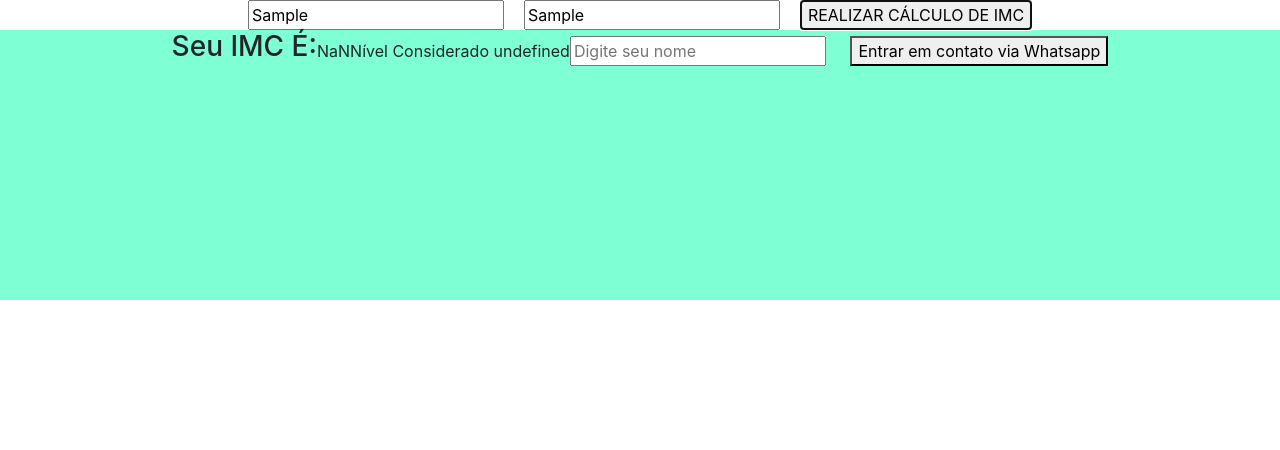
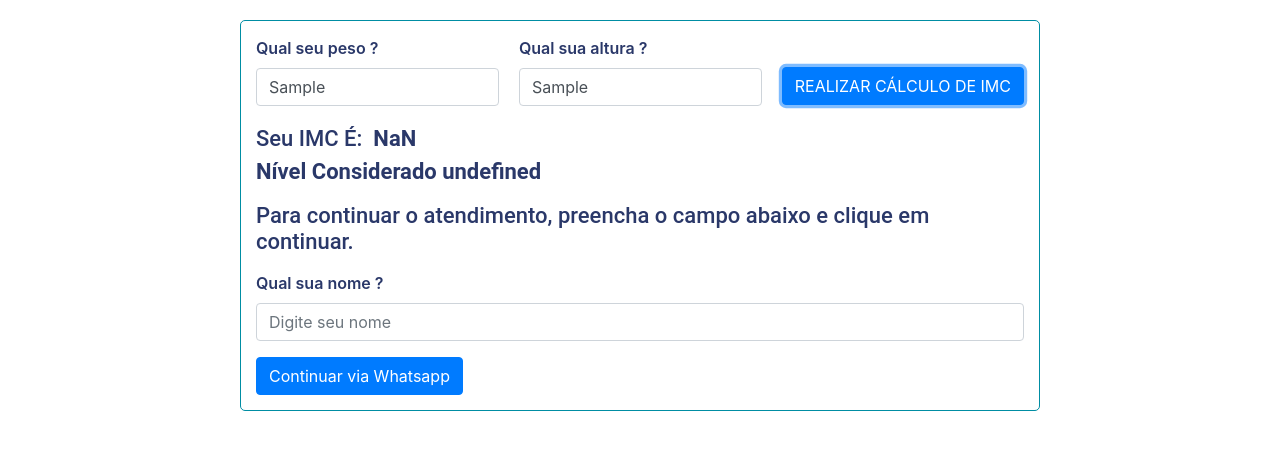
Before and after one commit to emersonlsg10/IMC_Calculator, a plain HTML site: page index.html in a window 1280 px wide. Both pictures are taken after typing "Sample", "Sample" into the empty fields and a click on the button "REALIZAR CÁLCULO DE IMC". Drawn offline with nearby package versions, Linux system fonts and the light colour scheme.

Commit message:
Fix: estilo da calculadora

```diff
--- a/index.html
+++ b/index.html
@@ -11,11 +11,24 @@
       integrity="sha384-MCw98/SFnGE8fJT3GXwEOngsV7Zt27NXFoaoApmYm81iuXoPkFOJwJ8ERdknLPMO"
       crossorigin="anonymous"
     />
+  </head>
+  <body class="body_temp">
     <style>
-      .container_local {
+      .body_temp {
         width: 100%;
-        height: 300px;
-        background-color: aquamarine;
+        display: flex;
+        justify-content: center;
+      }
+
+      .imc_container_local {
+        margin-top: 20px;
+        padding: 15px;
+        height: auto;
+        max-width: 800px;
+        border-width: 1px;
+        border-color: #008da3;
+        border-style: solid;
+        border-radius: 5px;
       }
 
       .form_calculator {
@@ -33,49 +46,125 @@
       .imc_result_container {
         display: none;
         width: 100%;
-        align-items: center;
-        justify-content: center;
+        flex-direction: column;
       }
 
       .container_calculator_contact {
         display: block;
       }
+
+      .button_imc_container {
+        margin-top: 14px;
+      }
+
+      .imc_result_box_1 {
+        display: flex;
+        align-items: center;
+      }
+
+      .imc_title {
+        color: #2a3869;
+        font-family: "Roboto";
+        font-size: 22px;
+        font-weight: 500;
+      }
+
+      #imc_result_value {
+        color: #2a3869;
+        font-family: "Roboto";
+        font-size: 22px;
+        font-weight: 700;
+      }
+
+      #imc_result_text {
+        color: #2a3869;
+        font-family: "Roboto";
+        font-size: 22px;
+        font-weight: 700;
+      }
+
+      .text_enter_your_name {
+        margin-top: 15px;
+        margin-bottom: 15px;
+        color: #2a3869;
+        font-family: "Roboto";
+        font-size: 22px;
+        font-weight: 500;
+      }
+
+      .label_imc_calculator {
+        color: #2a3869;
+        font-weight: 600;
+      }
     </style>
-  </head>
-  <body style="width: 100%">
-    <div class="container_local">
+
+    <div class="imc_container_local">
       <form class="form_calculator">
+        <div class="form-group input_item">
+          <label for="email" class="label-form-group label_imc_calculator"
+            >Qual seu peso ?</label
+          >
           <input
-          min="0"
+            type="text"
+            class="form-control"
+            id="peso"
+            name="peso"
+            aria-describedby="emailHelp"
             placeholder="Digite seu peso"
-          name="peso"
-          class="input_item"
+            required
           />
+        </div>
+
+        <div class="form-group input_item">
+          <label for="email" class="label-form-group label_imc_calculator"
+            >Qual sua altura ?</label
+          >
           <input
-          min="0"
+            type="text"
+            class="form-control"
+            id="altura"
+            name="altura"
+            aria-describedby="emailHelp"
             placeholder="Digite sua altura"
-          name="altura"
-          class="input_item"
+            required
           />
-        <button type="submit" class="button_item">
+        </div>
+        <div class="button_imc_container">
+          <button type="submit" class="btn btn-primary">
             REALIZAR CÁLCULO DE IMC
           </button>
+        </div>
       </form>
 
       <div class="imc_result_container" id="imc_result_container">
-        <h3 class="imc_title">Seu IMC É:</h3>
+        <div class="imc_result_box_1">
+          <span class="imc_title">Seu IMC É: &nbsp; </span>
           <span id="imc_result_value"></span>
+        </div>
         <span id="imc_result_text"></span>
         <div class="container_calculator_contact">
           <form class="calculator_contact">
+            <h4 class="text_enter_your_name">
+              Para continuar o atendimento, preencha o campo abaixo e clique em
+              continuar.
+            </h4>
+            <div class="form-group">
+              <label for="email" class="label-form-group label_imc_calculator"
+                >Qual sua nome ?</label
+              >
               <input
                 type="text"
+                class="form-control input_item"
+                id="nome"
+                name="nome"
+                aria-describedby="emailHelp"
                 placeholder="Digite seu nome"
-              name="nome"
-              class="input_item"
+                required
               />
-            <button type="submit" class="button_item">
-              Entrar em contato via Whatsapp
+            </div>
+
+            <button type="submit" class="btn btn-primary">
+              Continuar via Whatsapp
             </button>
           </form>
         </div>
@@ -125,14 +214,14 @@
         IMC_RESULT = (
           peso_imc_cal /
           (altura_imc_calc * altura_imc_calc)
-        ).toFixed(2);
+        ).toFixed(1);
 
         console.log(altura_imc_calc, peso_imc_cal);
         const spanIMCResultValue = document.getElementById("imc_result_value");
         spanIMCResultValue.innerText = ` ${IMC_RESULT}`;
 
         const spanIMCResultText = document.getElementById("imc_result_text");
-        spanIMCResultText.innerText = `Nível Considerado ${resultTextIMC(
+        spanIMCResultText.innerText = ` Nível Considerado ${resultTextIMC(
           IMC_RESULT
         )}`;
 
```
Lines whose indentation alone changed are shown as unchanged.
